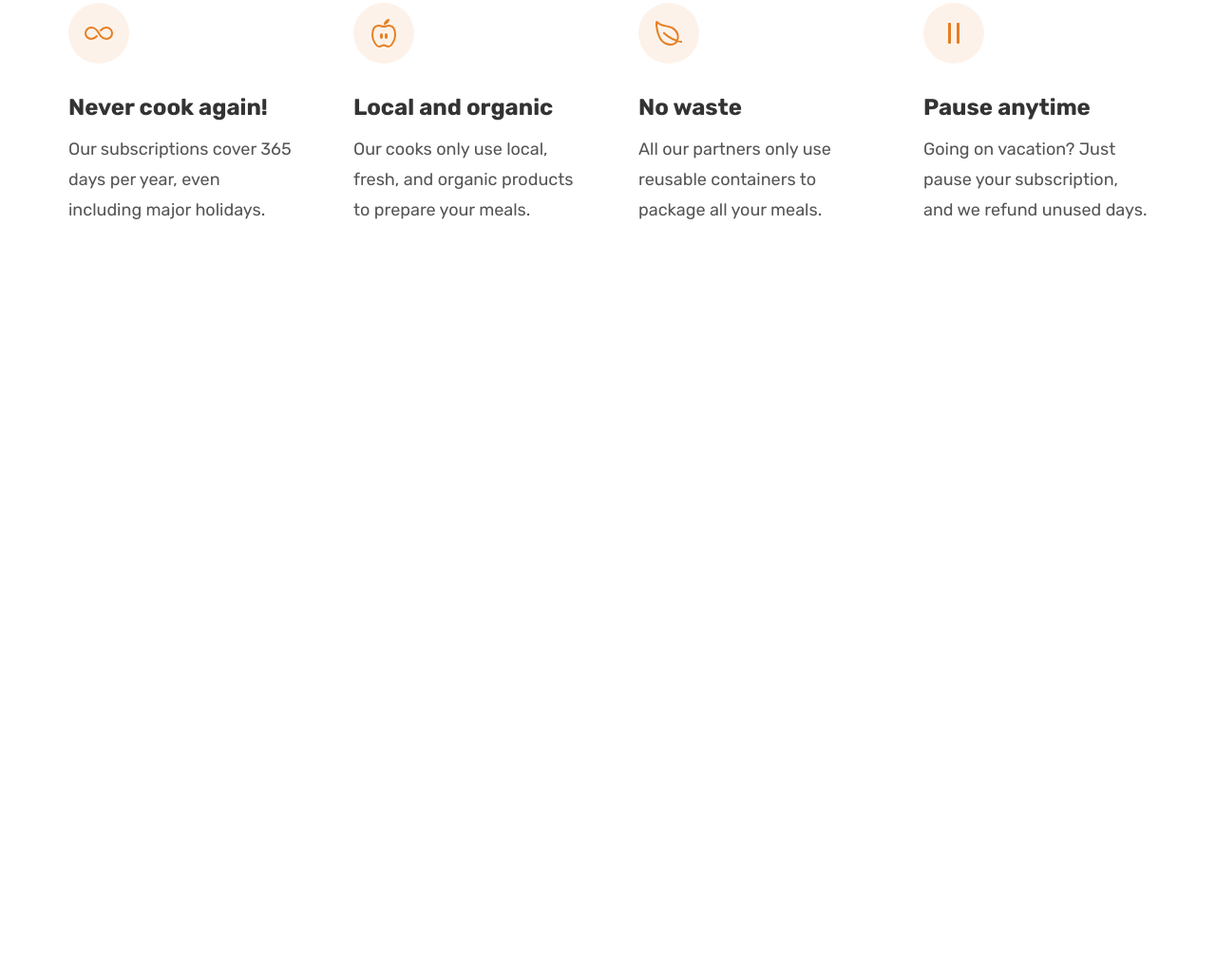
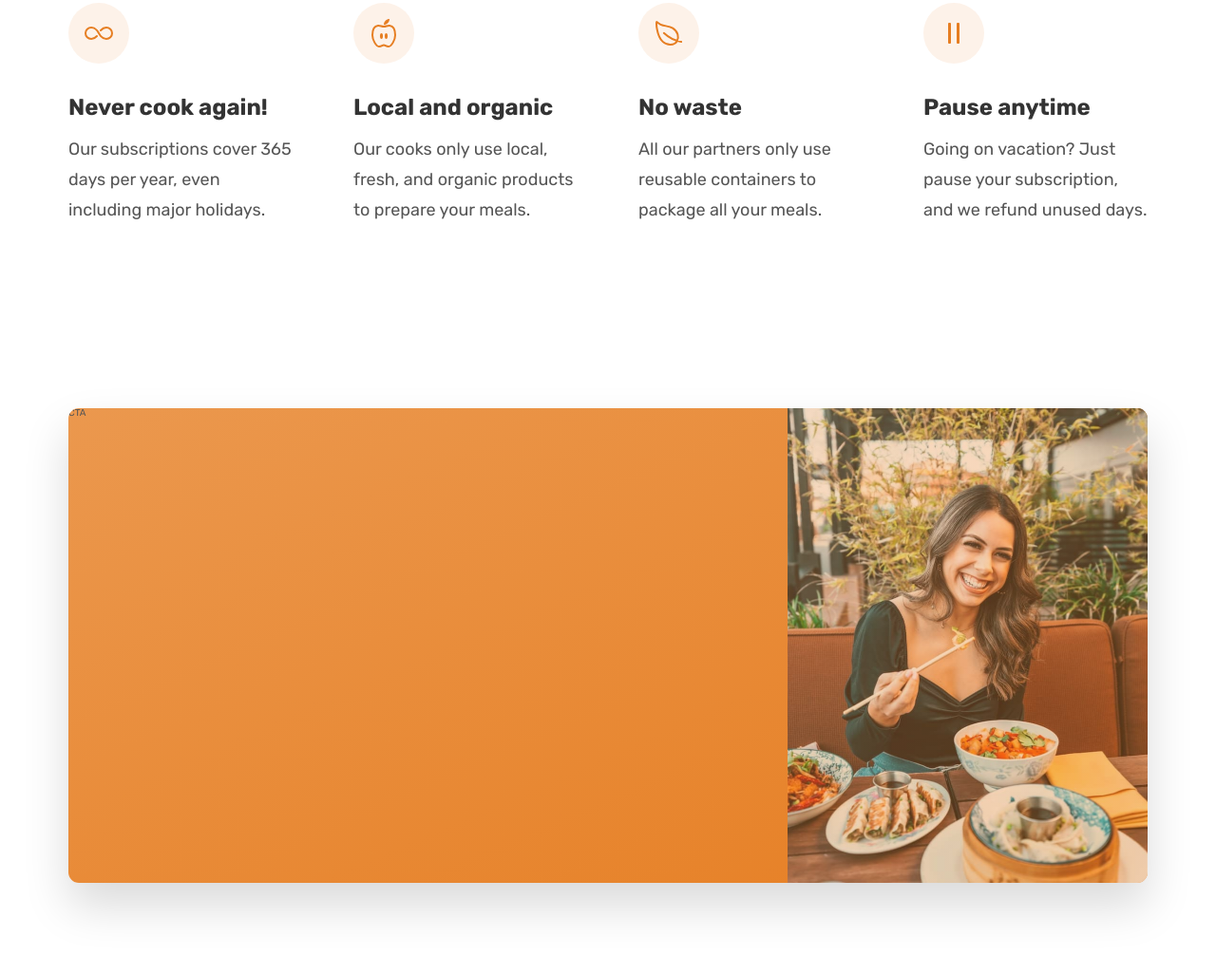
Before and after one commit to sayon-sm/Omnifood_desktop, a plain HTML site: page index.html in a window 1280 px wide. Shown: the part 5622-6648 px from the top of the page at 95% size. Before the commit the page ends 5956 px from the top, so only its background shows below. Drawn offline with nearby package versions, Linux system fonts and the light colour scheme.

Commit message:
adding content & style to CALL TO ACTION - 1

```diff
--- a/css/general.css
+++ b/css/general.css
@@ -27,6 +27,7 @@
   - Tints:
   #fdf2e9
   #fae5d3
+  #eb984e
 
   - Shades:#cf711f
   - Accents:
@@ -36,6 +37,8 @@
   #333
 
   --- 03 SHADOWS
+
+  0 2.4rem 4.8rem rgba(0, 0, 0, 0.075);
 
   --- 04 BORDER-RADIUS
 
--- a/css/style.css
+++ b/css/style.css
@@ -451,3 +451,37 @@
   font-size: 1.8rem;
   line-height: 1.8;
 }
+
+/**********************/
+/* CTA SECTION */
+/*********************/
+
+.section-cta {
+  padding: 9.6rem 0;
+}
+
+.cta {
+  display: grid;
+  grid-template-columns: 2fr 1fr;
+  box-shadow: 0 2.4rem 4.8rem rgba(0, 0, 0, 0.15);
+  border-radius: 11px;
+
+  background-image: linear-gradient(to right bottom, #eb984e, #e67e22);
+  overflow: hidden;
+
+  height: 50rem;
+}
+
+/* .cta-text-box {
+} */
+
+.cta-img-box {
+  background-image: linear-gradient(
+      to right bottom,
+      rgba(235, 151, 78, 0.35),
+      rgb(230, 125, 34, 0.35)
+    ),
+    url('../img/eating.jpg');
+  background-size: cover;
+  background-position: center;
+}
--- a/index.html
+++ b/index.html
@@ -534,6 +534,19 @@
           </div>
         </div>
       </section>
+
+      <section class="section-cta">
+        <div class="container">
+          <div class="cta">
+            <div class="cta-text-box">CTA</div>
+            <div
+              class="cta-img-box"
+              role="img"
+              aria-label="Woman enjoying food"
+            ></div>
+          </div>
+        </div>
+      </section>
     </main>
   </body>
 </html>
```
